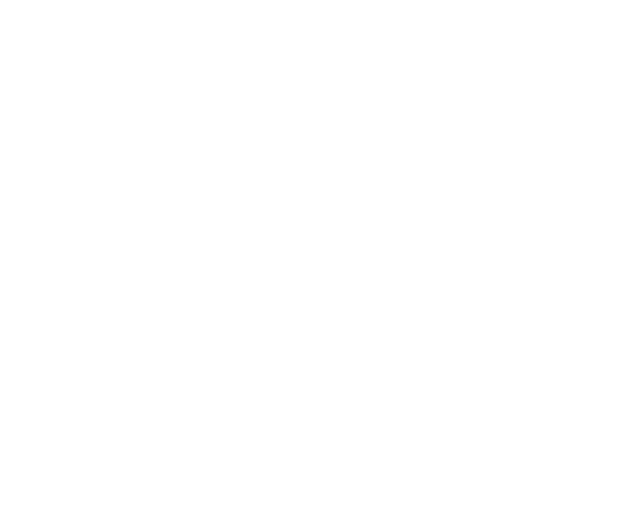
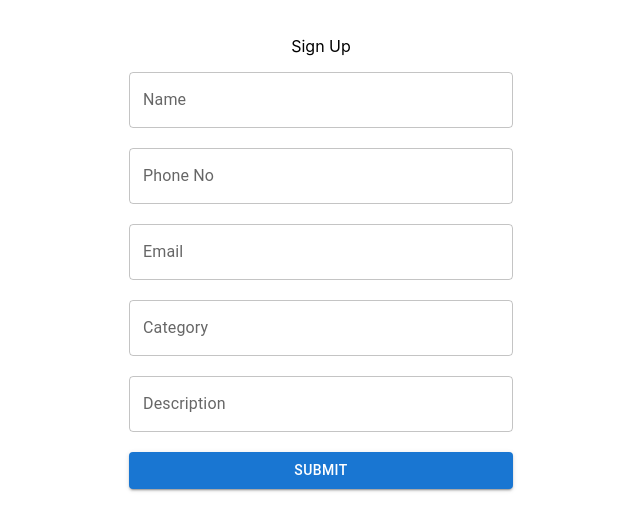
Before and after one commit to sachinrao-dev/inhelp-front-end, a React (Create React App) app: page /addServiceForm in a window 1280 px wide. Before the commit this address had no page. Shown: the top 530 px of the page, without its empty margins (319-959 px from the left). Built offline with nearby package versions, Linux system fonts and the light colour scheme.

Commit message:
login api implememtn

```diff
--- a/package.json
+++ b/package.json
@@ -13,6 +13,7 @@
     "@testing-library/jest-dom": "^5.16.5",
     "@testing-library/react": "^13.4.0",
     "@testing-library/user-event": "^13.5.0",
+    "axios": "^1.3.2",
     "react": "^18.2.0",
     "react-dom": "^18.2.0",
     "react-router-dom": "^6.8.1",
--- a/src/App.js
+++ b/src/App.js
@@ -2,6 +2,7 @@ import React from "react";
 import { Routes, Route } from "react-router-dom";
 import Login from "./Components/Login";
 import Dashboard from "./Components/Dashboard";
+import AddServiceForm from "./Components/AddServiceForm";
 import SignUp from "./Components/SignUp";
 
 function App() {
@@ -9,6 +10,7 @@ function App() {
     <div>
       <Routes>
         <Route path="/" element={<SignUp />} />
+        <Route path="/addServiceForm" element={<AddServiceForm />} />
         <Route path="/login" element={<Login />} />
         <Route path="/dashboard" element={<Dashboard />} />
       </Routes>
--- /dev/null
+++ b/src/Components/AddServiceForm.js
@@ -0,0 +1,74 @@
+import React, { useState } from "react";
+import { useNavigate } from "react-router-dom";
+import { TextField, Button } from "@mui/material";
+import useStyle from "../Style/LoginStyle";
+
+function AddServiceForm() {
+  const classes = useStyle();
+  const navigate = useNavigate();
+  const [name, setName] = useState();
+  const [email, setEmail] = useState();
+  const [phone, setPhone] = useState();
+  const [category, setCategory] = useState();
+  const [description, setDescription] = useState();
+
+  const SignUpHandler = () => {
+    console.log(name, email, phone, category, description);
+    navigate("/login");
+  };
+
+  return (
+    <div className={classes.loginContainer}>
+      <div className={classes.container}>
+        <p>Sign Up</p>
+        <TextField
+          id="outlined-basic"
+          label="Name"
+          type="text"
+          variant="outlined"
+          onChange={(e) => setName(e.target.value)}
+        />
+        <br />
+        <TextField
+          id="outlined-basic"
+          label="Phone No"
+          type="Number"
+          variant="outlined"
+          onChange={(e) => setPhone(e.target.value)}
+        />
+        <br />
+        <TextField
+          id="outlined-basic"
+          label="Email"
+          type="email"
+          variant="outlined"
+          onChange={(e) => setEmail(e.target.value)}
+        />
+        <br />
+        <TextField
+          id="outlined-basic"
+          label="Category"
+          type="text"
+          variant="outlined"
+          onChange={(e) => setCategory(e.target.value)}
+        />
+        <br />
+
+        <TextField
+          id="outlined-basic"
+          label="Description"
+          type="text"
+          variant="outlined"
+          onChange={(e) => setDescription(e.target.value)}
+        />
+        <br />
+
+        <Button variant="contained" onClick={() => SignUpHandler()}>
+          Submit
+        </Button>
+      </div>
+    </div>
+  );
+}
+
+export default AddServiceForm;
--- a/src/Components/Login.js
+++ b/src/Components/Login.js
@@ -9,12 +9,25 @@ function Login() {
   const [email, setEmail] = useState();
   const [password, setPassword] = useState();
 
-  const LoginHandler = () => {
-    console.log(email, "Email is here");
-    console.log(password, "password is here");
-    setEmail("");
-    setPassword("");
-    navigate("/dashboard");
+  const LoginHandler = async () => {
+    const data = {
+      email,
+      password,
+    };
+    let result = fetch("http://localhost:8090/inhelp/login", {
+      method: "Post",
+      body: JSON.stringify(data),
+      headers: {
+        "Content-Type": "application/json",
+      },
+    });
+
+    result = await (await result).json();
+    if (result.email && result.password) {
+      navigate("/Dashboard");
+    } else {
+      console.log(result.response);
+    }
   };
   return (
     <div className={classes.loginContainer}>
--- a/src/Components/SignUp.js
+++ b/src/Components/SignUp.js
@@ -4,39 +4,32 @@ import { TextField, Button } from "@mui/material";
 import useStyle from "../Style/LoginStyle";
 
 function SignUp() {
+  const navigate = useNavigate();
   const classes = useStyle();
-  const navigate = useNavigate();
-  const [name, setName] = useState();
   const [email, setEmail] = useState();
-  const [phone, setPhone] = useState();
-  const [category, setCategory] = useState();
-  const [description, setDescription] = useState();
+  const [password, setPassword] = useState();
 
-  const SignUpHandler = () => {
-    console.log(name, email, phone, category, description);
-    navigate("/login");
+  const SignUpHandler = async () => {
+    const data = {
+      email,
+      password,
+    };
+    try {
+      await fetch("http://localhost:8090/inhelp/signup", {
+        method: "post",
+        body: JSON.stringify(data),
+        headers: {
+          "Content-Type": "application/json",
+        },
+      }).then((response) => console.log(response));
+      navigate("/dashboard");
+    } catch (error) {
+      console.log(error);
+    }
   };
-
   return (
     <div className={classes.loginContainer}>
       <div className={classes.container}>
-        <p>Sign Up</p>
-        <TextField
-          id="outlined-basic"
-          label="Name"
-          type="text"
-          variant="outlined"
-          onChange={(e) => setName(e.target.value)}
-        />
-        <br />
-        <TextField
-          id="outlined-basic"
-          label="Phone No"
-          type="Number"
-          variant="outlined"
-          onChange={(e) => setPhone(e.target.value)}
-        />
-        <br />
         <TextField
           id="outlined-basic"
           label="Email"
@@ -47,24 +40,13 @@ function SignUp() {
         <br />
         <TextField
           id="outlined-basic"
-          label="Category"
-          type="text"
+          label="Password"
           variant="outlined"
-          onChange={(e) => setCategory(e.target.value)}
+          type="password"
+          onChange={(e) => setPassword(e.target.value)}
         />
-        <br />
-
-        <TextField
-          id="outlined-basic"
-          label="Description"
-          type="text"
-          variant="outlined"
-          onChange={(e) => setDescription(e.target.value)}
-        />
-        <br />
-
         <Button variant="contained" onClick={() => SignUpHandler()}>
-          Submit
+          Sign Up
         </Button>
       </div>
     </div>
```
Also changed, not shown: 1 other file (tests, documents, lock files or other folders).
